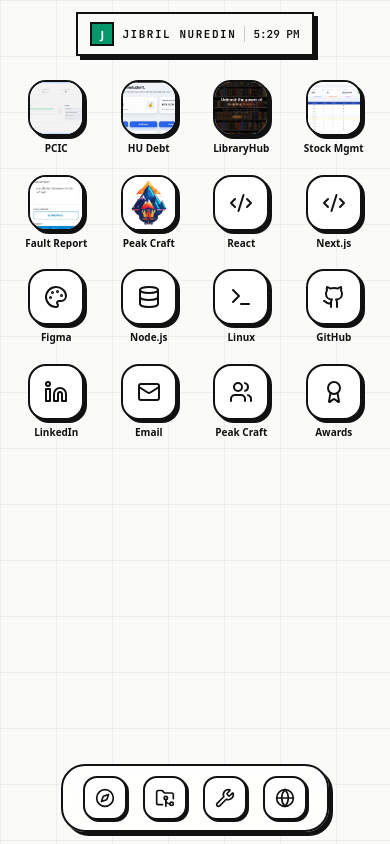
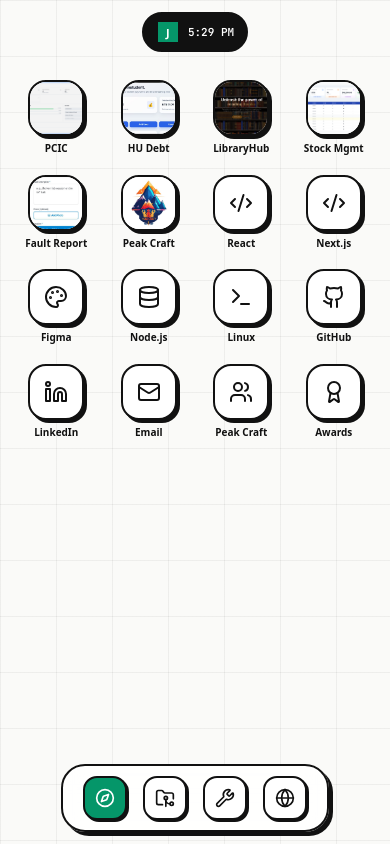
Before and after one commit to JBRIL43/j-portfolio, a Next.js app: page / in a window 390 px wide. Built offline with nearby package versions, Linux system fonts and the light colour scheme; a web font is replaced by a local one.

Commit message:
Unify mobile dock, add Dynamic Island header, slow touch scroll

```diff
--- a/src/components/portfolio/mac-desktop.tsx
+++ b/src/components/portfolio/mac-desktop.tsx
@@ -32,6 +32,7 @@
   RotateCcw,
 } from "lucide-react";
 import { AmbientGlow } from "./ambient-glow";
+import { IOSDock } from "./mac-dock";
 import { cn } from "@/lib/utils";
 
 // ──────────────────────────────────────────────
@@ -788,40 +789,6 @@
 }
 
 // ──────────────────────────────────────────────
-// iOS-style Dock (mobile bottom bar)
-// ──────────────────────────────────────────────
-
-function MobileDock() {
-  const items = [
-    { id: "home", icon: Compass, href: "/" },
-    { id: "projects", icon: FolderGit2, href: "/projects" },
-    { id: "skills", icon: Wrench, href: "/skills" },
-    { id: "contact", icon: Globe, href: "/contact" },
-  ];
-  return (
-    <motion.div
-      initial={{ y: 60, opacity: 0 }}
-      animate={{ y: 0, opacity: 1 }}
-      transition={{ delay: 0.3, duration: 0.4, ease: [0.22, 1, 0.36, 1] }}
-      className="fixed inset-x-0 bottom-0 z-[100] flex justify-center pb-3 pointer-events-auto"
-    >
-      <div className="flex items-center gap-4 rounded-3xl border-2 border-[#111] bg-white/85 px-5 py-2.5 shadow-[4px_4px_0_0_#111] backdrop-blur-md">
-        {items.map((item) => {
-          const Icon = item.icon;
-          return (
-            <Link key={item.id} href={item.href}>
-              <motion.div whileTap={{ scale: 0.9 }} className="flex size-11 items-center justify-center rounded-[14px] border-2 border-[#111] bg-white shadow-[2px_2px_0_0_#111]">
-                <Icon className="size-5 text-[#111]" />
-              </motion.div>
-            </Link>
-          );
-        })}
-      </div>
-    </motion.div>
-  );
-}
-
-// ──────────────────────────────────────────────
 // Main Export
 // ──────────────────────────────────────────────
 
@@ -894,7 +861,7 @@
         </div>
       )}
 
-      {isMobile ? <MobileDock /> : <Dock />}
+      {isMobile ? <IOSDock /> : <Dock />}
 
       {/* Preview Modal */}
       <AnimatePresence>
--- a/src/components/portfolio/mac-dock.tsx
+++ b/src/components/portfolio/mac-dock.tsx
@@ -30,6 +30,54 @@
 const EDGE = 110;
 const HIDE_DELAY = 450;
 
+const mobileDockItems = [
+  { label: "Home", href: "/", icon: Compass },
+  { label: "Projects", href: "/projects", icon: FolderGit2 },
+  { label: "Skills", href: "/skills", icon: Wrench },
+  { label: "Contact", href: "/contact", icon: Globe },
+];
+
+/**
+ * iOS-style dock used on all narrow screens — both the home screen and the
+ * inner pages — so the dock never changes shape while navigating.
+ */
+export function IOSDock() {
+  const pathname = usePathname();
+
+  return (
+    <motion.div
+      initial={{ y: 60, opacity: 0 }}
+      animate={{ y: 0, opacity: 1 }}
+      transition={{ duration: 0.4, ease: [0.22, 1, 0.36, 1] }}
+      className="pointer-events-auto fixed inset-x-0 bottom-0 z-[100] flex justify-center pb-3"
+      aria-label="Site dock"
+    >
+      <nav className="flex items-center gap-4 rounded-3xl border-2 border-[#111] bg-white/85 px-5 py-2.5 shadow-[4px_4px_0_0_#111] backdrop-blur-md">
+        {mobileDockItems.map((item) => {
+          const Icon = item.icon;
+          const active =
+            item.href === "/"
+              ? pathname === "/"
+              : pathname.startsWith(item.href);
+          return (
+            <Link key={item.href} href={item.href}>
+              <motion.span
+                whileTap={{ scale: 0.9 }}
+                className={cn(
+                  "flex size-11 items-center justify-center rounded-[14px] border-2 border-[#111] shadow-[2px_2px_0_0_#111]",
+                  active ? "bg-[#059669] text-white" : "bg-white text-[#111]",
+                )}
+              >
+                <Icon className="size-5" />
+              </motion.span>
+            </Link>
+          );
+        })}
+      </nav>
+    </motion.div>
+  );
+}
+
 /**
  * macOS-style auto-hiding dock: hidden against the bottom edge until the
  * pointer approaches (or the dock itself is hovered), then springs up.
@@ -47,6 +95,19 @@
       window.matchMedia("(hover: none)").matches,
   );
   const hideTimer = useRef<number | undefined>(undefined);
+  // Narrow screens share the iOS dock with the home screen (no flash: lazy).
+  const [isNarrow, setIsNarrow] = useState(
+    () =>
+      typeof window !== "undefined" &&
+      window.matchMedia("(max-width: 767px)").matches,
+  );
+
+  useEffect(() => {
+    const mq = window.matchMedia("(max-width: 767px)");
+    const on = () => setIsNarrow(mq.matches);
+    mq.addEventListener("change", on);
+    return () => mq.removeEventListener("change", on);
+  }, []);
 
   const show = useCallback(() => {
     window.clearTimeout(hideTimer.current);
@@ -76,7 +137,9 @@
     };
   }, [pathname, show, hide]);
 
-  if (pathname === "/desktop" || pathname === "/story" || pathname === "/") return null;
+  if (pathname === "/desktop" || pathname === "/story" || pathname === "/")
+    return null;
+  if (isNarrow) return <IOSDock />;
 
   return (
     <motion.div
--- a/src/components/portfolio/navbar.tsx
+++ b/src/components/portfolio/navbar.tsx
@@ -21,7 +21,7 @@
   }, []);
 
   return (
-    <span className="font-mono text-[11px] font-semibold tabular-nums text-[#111]">
+    <span className="font-mono text-[11px] font-semibold tabular-nums text-inherit">
       {time}
     </span>
   );
@@ -53,16 +53,16 @@
         </button>
       )}
 
-      {/* Title plate — paper card with hard ink shadow */}
+      {/* Title plate — paper card on desktop, compact Dynamic Island pill on mobile */}
       <div className="pointer-events-none fixed inset-x-0 top-0 z-40 flex justify-center px-4 pt-3 sm:pt-4">
-        <div className="flex items-center gap-2 border-2 border-[#111] bg-[#fafaf8] px-3 py-2 shadow-[4px_4px_0_0_#111] sm:gap-3 sm:px-4">
+        <div className="flex items-center gap-2 rounded-full border-2 border-[#111] bg-[#111] px-3 py-1.5 text-white sm:gap-3 sm:rounded-none sm:bg-[#fafaf8] sm:px-4 sm:py-2 sm:text-[#111] sm:shadow-[4px_4px_0_0_#111]">
           <span className="grid size-6 shrink-0 place-items-center border-2 border-[#111] bg-[#059669] text-[11px] font-black leading-none text-white">
             J
           </span>
-          <span className="font-mono text-[11px] font-bold uppercase tracking-[0.14em] text-[#111]">
+          <span className="hidden font-mono text-[11px] font-bold uppercase tracking-[0.14em] text-current sm:inline">
             Jibril Nuredin
           </span>
-          <span className="h-4 w-px bg-[#111]/20" />
+          <span className="hidden h-4 w-px bg-current opacity-20 sm:block" />
           <MangaClock />
         </div>
       </div>
--- a/src/components/portfolio/smooth-scroll.tsx
+++ b/src/components/portfolio/smooth-scroll.tsx
@@ -43,7 +43,7 @@
         duration: 1.5,
         smoothWheel: true,
         wheelMultiplier: 1,
-        touchMultiplier: 2,
+        touchMultiplier: 1,
         infinite: false,
         gestureOrientation: "vertical",
         syncTouch: true,
```
